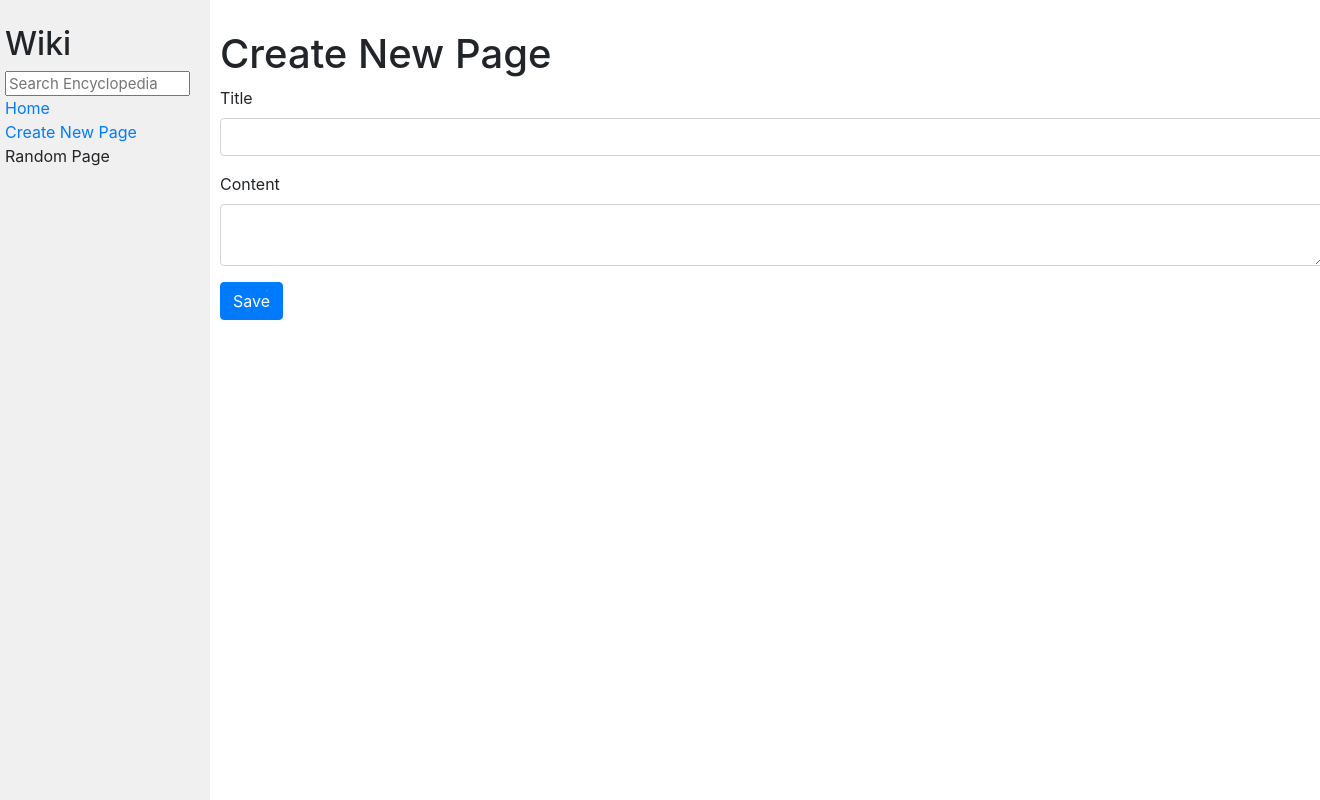
After one commit to Bao-Trinh-Quoc/Wiki, a Django app: page /create in a window 1320 px wide; the page is wider, and only the part inside the window is pictured. The commit adds this page. Run offline with Django 3.2, Linux system fonts and the light colour scheme; some libraries are stand-ins or nearby versions.

Commit message:
feat: Add create page, update notes.txt
Add a new page creation feature to the encyclopedia app. This includes:
- Adding a new template for the create page (`create.html`).
- Updating the layout template (`layout.html`) to include a link to the create page.
- Modifying `urls.py` to include a route for the create page.
- Updating `views.py` to handle the logic for creating a new page.
- Adding a new entry file `"Hello, World!" program.md`.
- Updating `notes.txt` with relevant information.

```diff
--- /dev/null
+++ b/encyclopedia/templates/encyclopedia/create.html
@@ -0,0 +1,26 @@
+{% extends "encyclopedia/layout.html" %}
+
+{% block title %}
+    Create New Page
+{% endblock %}
+
+{% block body %}
+    <h1>Create New Page</h1>
+    <form action="{% url 'create' %}" method="post">
+        {% csrf_token %}
+        <div class="form-group">
+            <label for="title">Title</label>
+            <input type="text" class="form-control" id="title" name="title" required>
+        </div>
+        <div class="form-group">
+            <label for="content">Content</label>
+            <textarea class="form-control" id="content" name="content" required></textarea>
+        </div>
+        <button type="submit" class="btn btn-primary">Save</button>
+    </form>
+    {% if error %}
+        <div class="alert alert-danger" role="alert">
+            {{ error}}
+        </div>
+    {% endif %}
+{% endblock %}
--- a/encyclopedia/templates/encyclopedia/layout.html
+++ b/encyclopedia/templates/encyclopedia/layout.html
@@ -19,7 +19,7 @@
                     <a href="{% url 'index' %}">Home</a>
                 </div>
                 <div>
-                    Create New Page
+                    <a href="{% url 'create' %}">Create New Page </a>
                 </div>
                 <div>
                     Random Page
--- a/encyclopedia/urls.py
+++ b/encyclopedia/urls.py
@@ -6,4 +6,5 @@ urlpatterns = [
     path("", views.index, name="index"),
     path("wiki/<str:title>/", views.entries, name="entries"),
     path("search", views.search, name="search"),
+    path("create", views.create, name="create"),
 ]
--- a/encyclopedia/views.py
+++ b/encyclopedia/views.py
@@ -5,7 +5,7 @@ from django.http import HttpResponse
 import markdown2
 
 def index(request):
-    list_entries = ["CSS", "Django", "Git", "HTML", "Python"]
+    list_entries = util.list_entries()
     return render(request, "encyclopedia/index.html", {
         "list_entries": list_entries
     })
@@ -34,3 +34,18 @@ def search(request):
             "query": query,
             "results": results
         })
+
+def create(request):
+    if request.method == "POST":
+        title = request.POST.get("title")
+        content = request.POST.get("content")
+
+        if util.get_entry(title):
+            return render(request, "encyclopedia/create.html", {
+                "error": "Entry already exists"
+            })
+
+        util.save_entry(title, content)
+        return redirect('entries', title=title)
+
+    return render(request, "encyclopedia/create.html")
--- a/notes.txt
+++ b/notes.txt
@@ -1,2 +1,5 @@
 # 14/2/2024
 Added search feature
+
+changed Create new page in layout.html
+add create and tested it.
```
Also changed, not shown: entries/"Hello, World!" program.md (added, +1 -0 lines).
